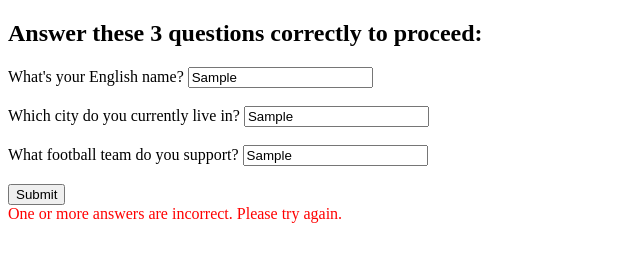
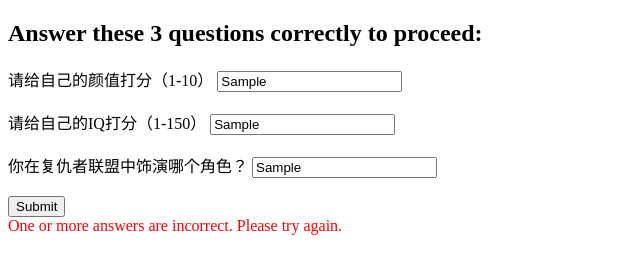
Before and after one commit to Alpha-Zero-0/David.github.io, a plain HTML site: page index.html in a window 1280 px wide. Both pictures are taken after typing "Sample", "Sample", "Sample" into the empty fields and a click on the button "Submit". Shown: the whole page, without its empty margins (0-640 px from the left). Drawn offline with Linux system fonts and the light colour scheme.

Commit message:
Add files via upload

```diff
--- a/index.html
+++ b/index.html
@@ -9,13 +9,13 @@
 <body>
     <h2>Answer these 3 questions correctly to proceed:</h2>
     <form id="quizForm">
-        <label for="q1">What's your English name?</label>
+        <label for="q1">请给自己的颜值打分（1-10）</label>
         <input type="text" id="q1" name="q1"><br><br>
 
-        <label for="q2">Which city do you currently live in?</label>
+        <label for="q2">请给自己的IQ打分（1-150）</label>
         <input type="text" id="q2" name="q2"><br><br>
 
-        <label for="q3">What football team do you support?</label>
+        <label for="q3">你在复仇者联盟中饰演哪个角色？</label>
         <input type="text" id="q3" name="q3"><br><br>
 
         <button type="button" onclick="validateAnswers()">Submit</button>
--- a/script.js
+++ b/script.js
@@ -6,9 +6,9 @@ function validateAnswers() {
 
     // Define correct answers
     const correctAnswers = {
-        q1: 'Esme',
-        q2: 'London',
-        q3: 'Liverpool'
+        q1: '10',
+        q2: '120',
+        q3: '浩克'
     };
 
     // Check if answers match
```
